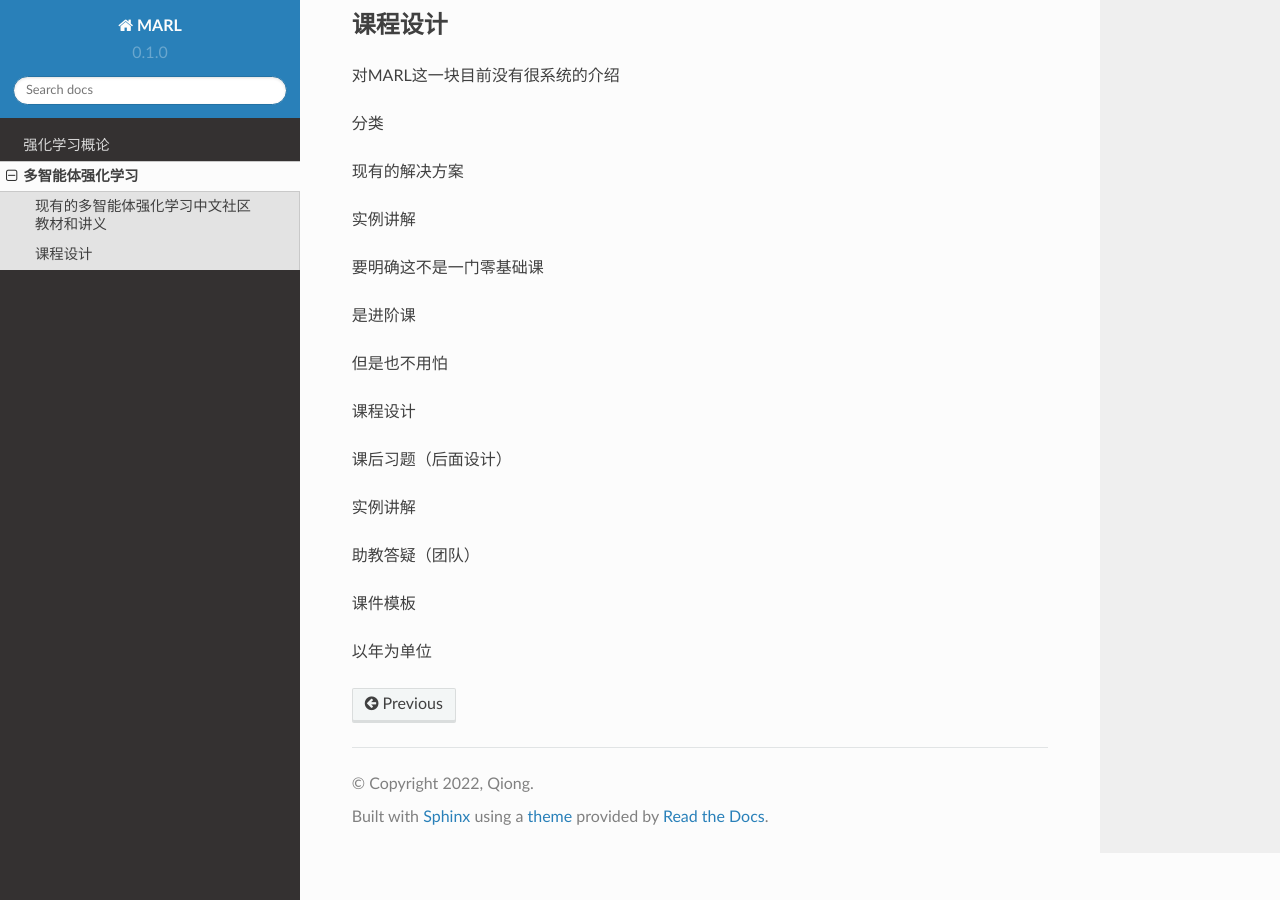
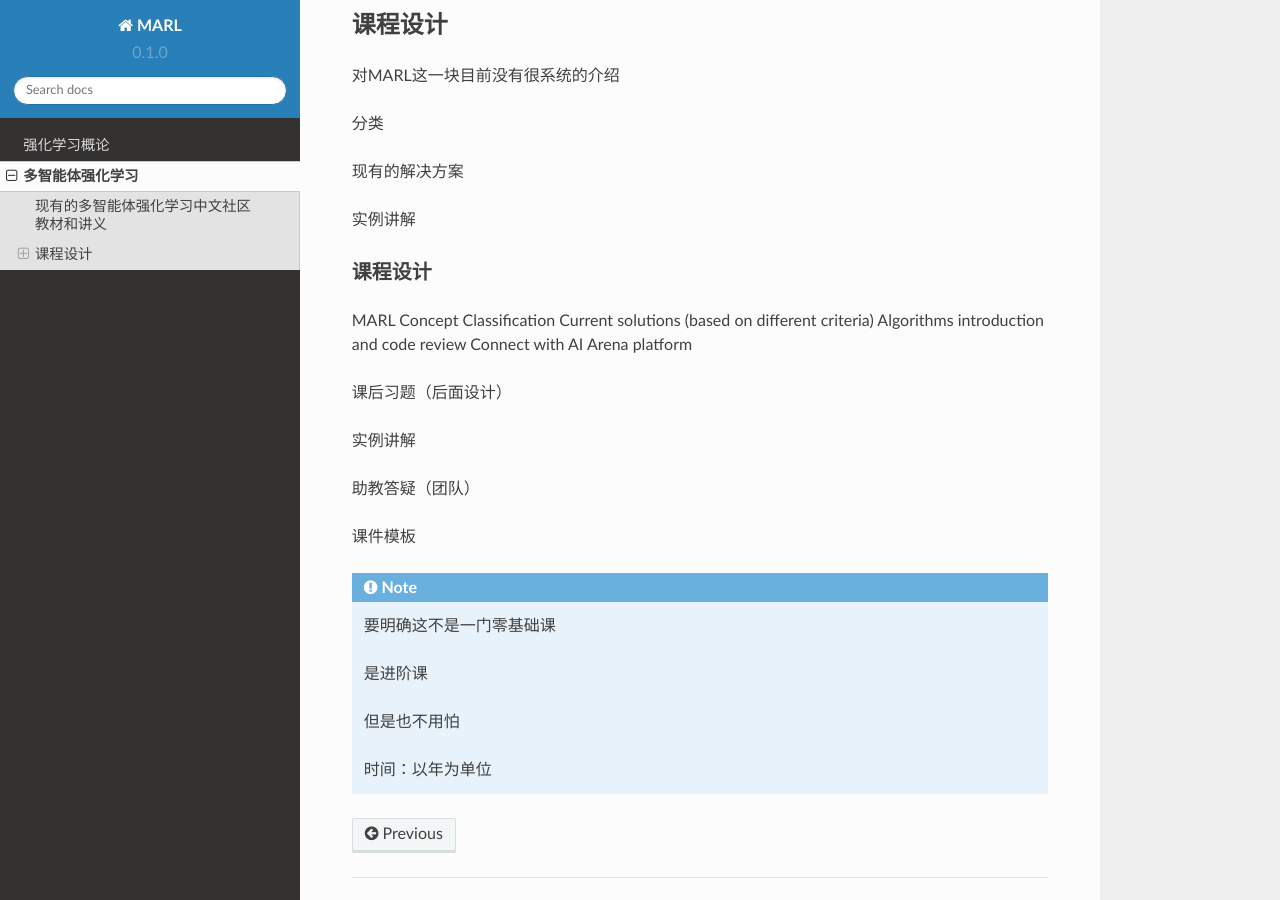
Before and after one commit to subaruclover/MARL_AI_outline, a Sphinx documentation site: the page built from docs/source/intro.rst, in a window 1280 px wide and 900 px high, scrolled down 774 px. Built offline with Sphinx 7.4.7 and the Read the Docs theme 2.0.0, drawn with Linux system fonts in a browser that asks for light colours; formulas are drawn with MathJax 3; pages that are not in the unit, such as notebooks, are missing from menus.

Commit message:
intro marl

```diff
--- a/docs/source/intro.rst
+++ b/docs/source/intro.rst
@@ -42,14 +42,14 @@ Youtube频道 https://www.youtube.com/channel/UCztGtS5YYiNv8x3pj9hLVgg/playlists
 实例讲解
 
 
-要明确这不是一门零基础课
+课程设计
+^^^^^^^
+MARL Concept
+Classification
+Current solutions (based on different criteria)
+Algorithms introduction and code review
+Connect with AI Arena platform
 
-是进阶课
-
-但是也不用怕
-
-
-课程设计
 
 课后习题（后面设计）
 
@@ -60,5 +60,11 @@ Youtube频道 https://www.youtube.com/channel/UCztGtS5YYiNv8x3pj9hLVgg/playlists
 
 课件模板
 
+.. note::
+    要明确这不是一门零基础课
 
-以年为单位
+    是进阶课
+
+    但是也不用怕
+
+    时间：以年为单位
```
